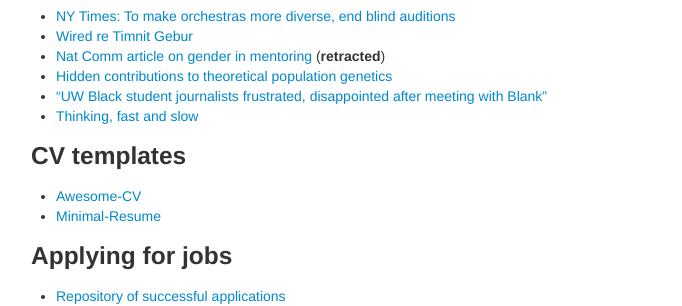
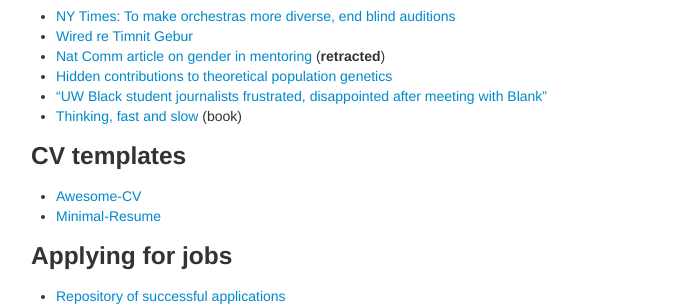
Before and after one commit to kbroman/BMI883, a Jekyll site: the page built from resources.md, in a window 1280 px wide. Shown: the part 1166-1472 px from the top of the page, without its empty margins (259-941 px from the left). Built offline with Jekyll 4.4.1, drawn with Linux system fonts in a browser that asks for light colours.

Commit message:
resources: subtle change

```diff
--- a/resources.md
+++ b/resources.md
@@ -72,7 +72,7 @@ description: Resources for BMI 883, Biomedical data science professional skills
 - [Hidden contributions to theoretical population genetics](https://doi.org/10.1534/genetics.118.301277)
 - ["UW Black student journalists frustrated, disappointed after
   meeting with Blank"](https://madison.com/ct/news/local/education/uw-black-student-journalists-frustrated-disappointed-after-meeting-with-blank/article_bf9cd73f-6385-50e3-b789-c3a33a6f91b0.html)
-- [Thinking, fast and slow](https://amzn.to/2VCtdUO)
+- [Thinking, fast and slow](https://amzn.to/2VCtdUO) (book)
 
 ### CV templates
 
```
